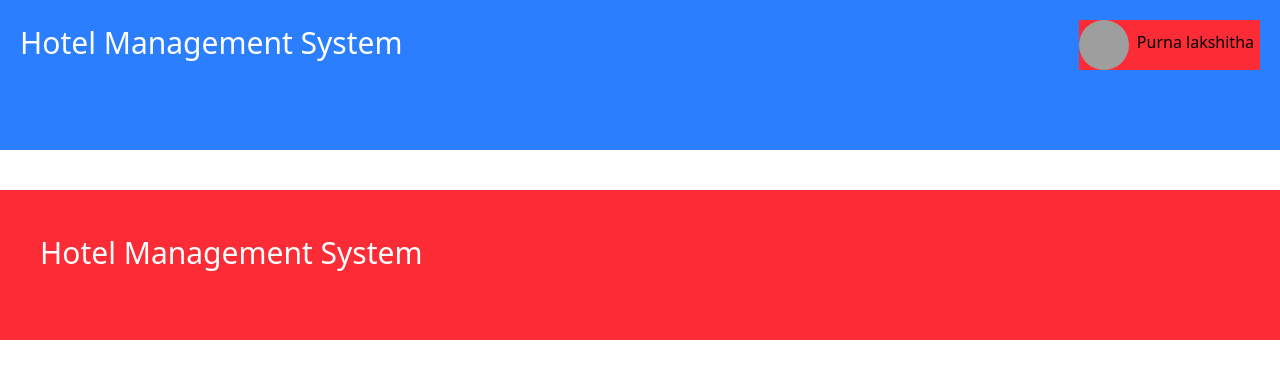
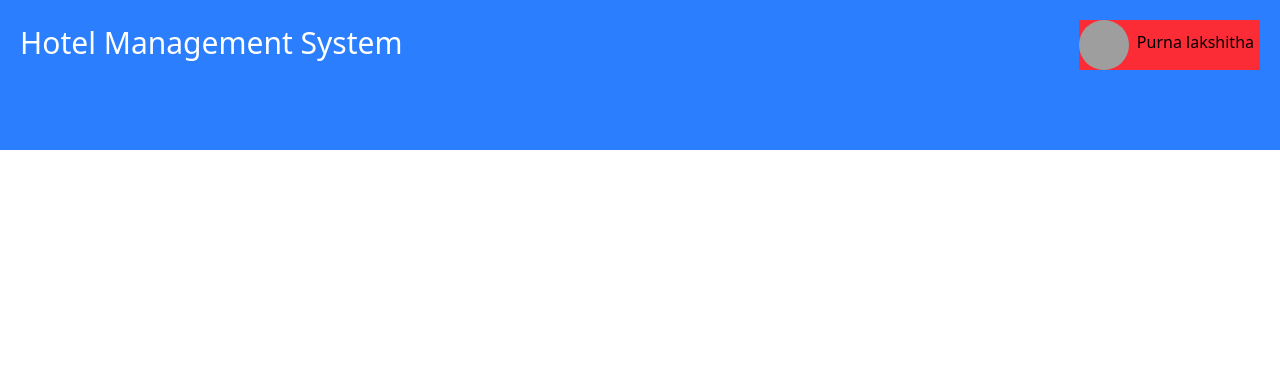
Before and after one commit to purnalakshitha99/hotel-management-front-end, a React (Vite) app: page / in a window 1280 px wide. Shown: the top 378 px of the page. Built offline with nearby package versions, Linux system fonts and the light colour scheme; grey boxes are pictures that could not be loaded.

Commit message:
remove the body content components

```diff
--- a/src/App.jsx
+++ b/src/App.jsx
@@ -5,7 +5,7 @@ import BodyContent  from "./components/BodyContent/BodyContent.jsx"
 
 function  App(props) {
   return (
-   <><Header /><BodyContent /></>
+   <><Header /></>
 
 
 
```
